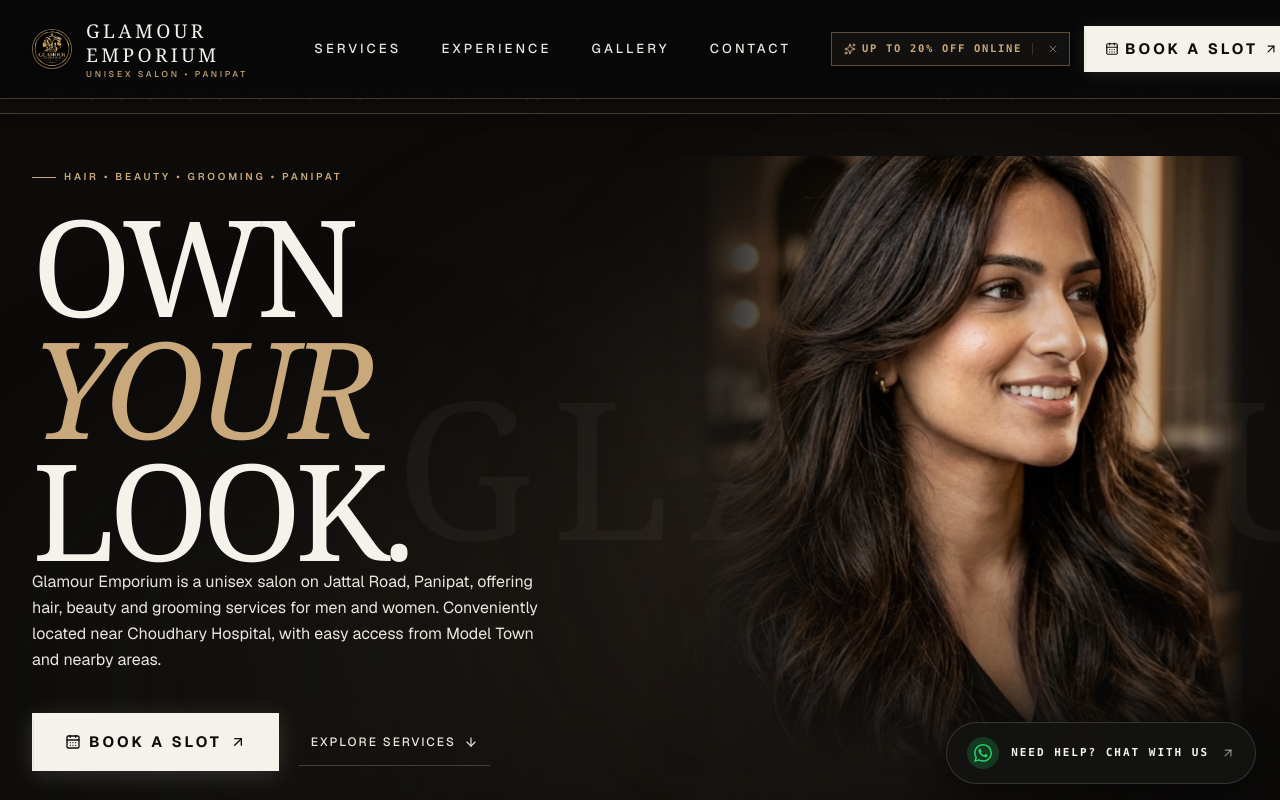
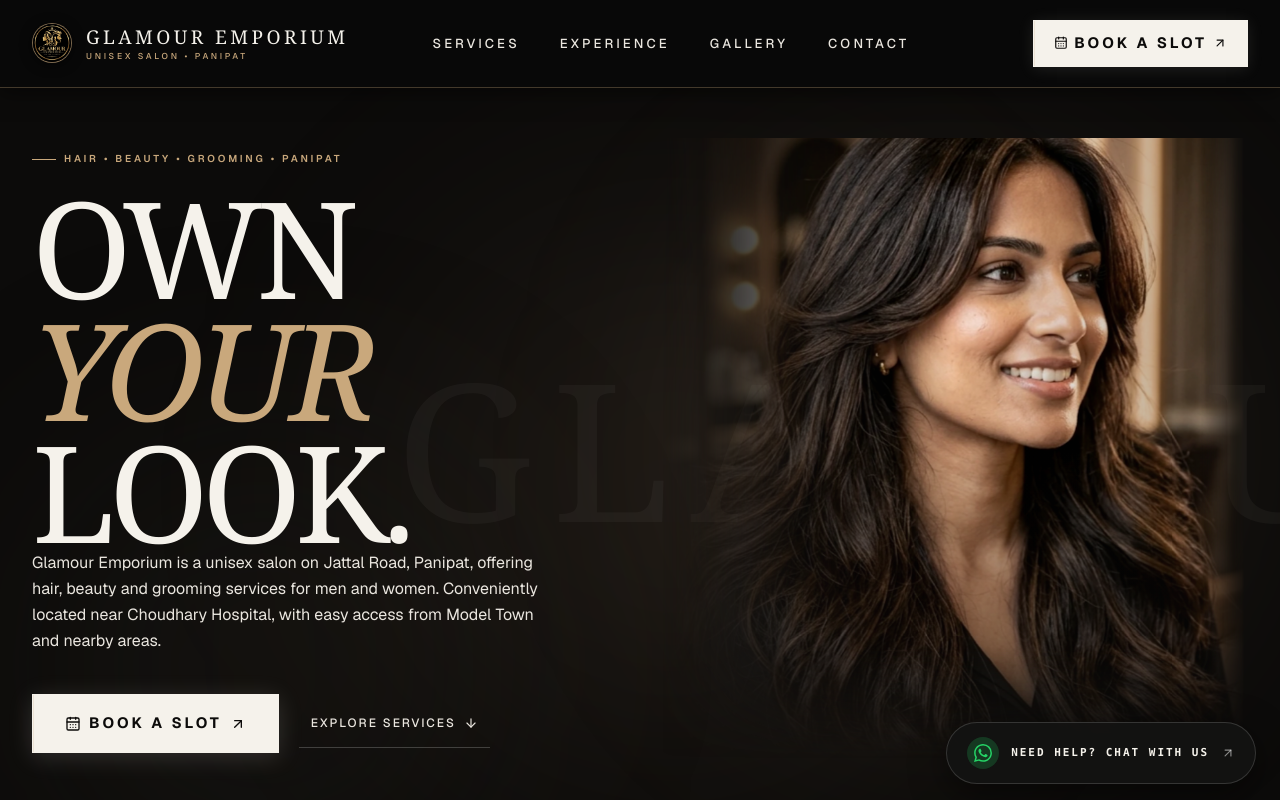
Before and after one commit to shubh791/glamour-emporium, a Next.js app: page / in a window 1280 px wide. Shown: the top 800 px of the page. Built offline with nearby package versions, Linux system fonts and the light colour scheme.

Commit message:
feat(navigation): clean desktop navbar with no promo strips and integrate compact luxury offer card inside mobile drawer

```diff
--- a/src/app/page.js
+++ b/src/app/page.js
@@ -3,7 +3,6 @@
 import { BookingProvider } from "@/context/BookingContext";
 import BookingModal from "@/components/booking/BookingModal";
 import Navbar from "@/components/layout/Navbar";
-import PromoAnnouncementStrip from "@/components/ui/PromoAnnouncementStrip";
 import Hero from "@/components/sections/Hero";
 import Services from "@/components/sections/Services";
 import ServicesExperimental from "@/components/sections/ServicesExperimental";
@@ -39,7 +38,6 @@ export default function HomePage() {
 
         {/* Main Content Sections */}
         <main id="main-content" tabIndex={-1}>
-          <PromoAnnouncementStrip />
           <Hero />
           <SelectedServices />
           <Experience />
--- a/src/components/layout/Navbar.jsx
+++ b/src/components/layout/Navbar.jsx
@@ -8,14 +8,11 @@ import { siteData } from "@/data/siteData";
 import { useReducedMotion } from "@/hooks/useReducedMotion";
 import { useBooking } from "@/context/BookingContext";
 import InstagramIcon from "@/components/ui/InstagramIcon";
-import { BookingPromoDesktop, BookingPromoMobileDrawer } from "@/components/ui/BookingPromoStrip";
-
-const PROMO_STORAGE_KEY = "ge_promo_dismissed_until";
+import { BookingPromoMobileDrawer } from "@/components/ui/BookingPromoStrip";
 
 export default function Navbar() {
   const [isScrolled, setIsScrolled] = useState(false);
   const [mobileMenuOpen, setMobileMenuOpen] = useState(false);
-  const [showPromo, setShowPromo] = useState(true);
   const prefersReducedMotion = useReducedMotion();
   const { openBooking } = useBooking();
 
@@ -25,28 +22,6 @@ export default function Navbar() {
     { label: "Gallery", href: "/#showcase", number: "03" },
     { label: "Contact", href: "/#contact", number: "04" },
   ];
-
-  // Initialize promo dismissal state from localStorage (persists for 7 days)
-  useEffect(() => {
-    try {
-      const dismissedUntil = localStorage.getItem(PROMO_STORAGE_KEY);
-      if (dismissedUntil && Number(dismissedUntil) > Date.now()) {
-        setShowPromo(false);
-      }
-    } catch {
-      // localStorage safety
-    }
-  }, []);
-
-  const handleDismissPromo = () => {
-    setShowPromo(false);
-    try {
-      const expireTime = Date.now() + 7 * 24 * 60 * 60 * 1000;
-      localStorage.setItem(PROMO_STORAGE_KEY, String(expireTime));
-    } catch {
-      // localStorage safety
-    }
-  };
 
   useEffect(() => {
     const handleScroll = () => {
@@ -172,14 +147,9 @@ export default function Navbar() {
           </nav>
 
           {/* ============================================================ */}
-          {/* DESKTOP ACTION AREA (Right Column: Compact Badge + Book CTA) */}
+          {/* DESKTOP ACTION AREA (Right Column: Clean Book CTA Button)    */}
           {/* ============================================================ */}
-          <div className="hidden lg:flex items-center gap-3.5 pl-6 lg:pl-8 xl:pl-10">
-            <BookingPromoDesktop
-              showPromo={showPromo}
-              onDismiss={handleDismissPromo}
-            />
-
+          <div className="hidden lg:flex items-center pl-6 lg:pl-8 xl:pl-10">
             <button
               type="button"
               onClick={() => openBooking()}
@@ -272,8 +242,6 @@ export default function Navbar() {
 
               {/* Compact Promotional Offer Card at Bottom of Nav Links */}
               <BookingPromoMobileDrawer
-                showPromo={showPromo}
-                onDismiss={handleDismissPromo}
                 onSelectOffer={() => {
                   setMobileMenuOpen(false);
                   openBooking();
--- a/src/components/sections/Hero.jsx
+++ b/src/components/sections/Hero.jsx
@@ -206,7 +206,7 @@ export default function Hero() {
       ref={containerRef}
       id="hero"
       aria-labelledby="hero-title"
-      className="relative min-h-[calc(100dvh-100px)] sm:min-h-[calc(100dvh-112px)] lg:min-h-[calc(100dvh-116px)] w-full bg-[#0c0b0a] text-[#f5f2eb] flex flex-col justify-between overflow-hidden pt-4 pb-6 sm:pt-6 sm:pb-8 lg:pt-8 lg:pb-10"
+      className="relative min-h-[100dvh] w-full bg-[#0c0b0a] text-[#f5f2eb] flex flex-col justify-between overflow-hidden pt-20 pb-6 sm:pt-28 sm:pb-10 lg:pt-32 lg:pb-10"
     >
       {/* Background Ambient Lighting Glows */}
       <div className="absolute inset-0 pointer-events-none z-0">
--- a/src/components/ui/BookingPromoStrip.jsx
+++ b/src/components/ui/BookingPromoStrip.jsx
@@ -1,139 +1,74 @@
 "use client";
 
-import { motion, AnimatePresence } from "framer-motion";
 import { useBooking } from "@/context/BookingContext";
-import { useReducedMotion } from "@/hooks/useReducedMotion";
-import { Sparkles, X } from "lucide-react";
-
-/**
- * Desktop Compact Luxury Booking Offer Badge
- * Placed neatly alongside the primary "BOOK A SLOT" button in Navbar.
- */
-export function BookingPromoDesktop({ showPromo, onDismiss }) {
-  const { openBooking } = useBooking();
-  const prefersReducedMotion = useReducedMotion();
-
-  return (
-    <AnimatePresence>
-      {showPromo && (
-        <motion.div
-          initial={prefersReducedMotion ? false : { opacity: 0, scale: 0.92, x: 6 }}
-          animate={{ opacity: 1, scale: 1, x: 0 }}
-          exit={prefersReducedMotion ? false : { opacity: 0, scale: 0.92, x: 6 }}
-          transition={{ duration: 0.22, ease: [0.22, 1, 0.36, 1] }}
-          className="flex items-center gap-2 bg-[#141210]/95 border border-[#c9a87c]/40 hover:border-[#c9a87c] pl-3 pr-1.5 py-1.5 shadow-[0_4px_16px_rgba(0,0,0,0.5)] backdrop-blur-md transition-colors"
-        >
-          {/* Clickable Offer Trigger */}
-          <button
-            type="button"
-            onClick={() => openBooking()}
-            className="flex items-center gap-1.5 text-left cursor-pointer focus-visible:outline-none group"
-            aria-label="Book online to receive up to 20% discount"
-          >
-            <Sparkles className="w-3 h-3 text-[#c9a87c] shrink-0 group-hover:rotate-12 transition-transform" />
-            <span className="font-mono text-[10.5px] tracking-[0.16em] uppercase text-[#c9a87c] font-semibold whitespace-nowrap">
-              UP TO 20% OFF ONLINE
-            </span>
-          </button>
-
-          {/* Subtle Vertical Divider */}
-          <div className="w-[1px] h-3 bg-white/15 mx-0.5" aria-hidden="true" />
-
-          {/* Dismiss X Button */}
-          <button
-            type="button"
-            onClick={(e) => {
-              e.stopPropagation();
-              onDismiss();
-            }}
-            aria-label="Dismiss online booking offer badge"
-            className="w-5 h-5 flex items-center justify-center text-white/40 hover:text-white transition-colors cursor-pointer focus-visible:outline-none"
-          >
-            <X className="w-3 h-3" />
-          </button>
-        </motion.div>
-      )}
-    </AnimatePresence>
-  );
-}
+import { Sparkles } from "lucide-react";
 
 /**
  * Mobile Drawer Compact Luxury Promo Card
- * Positioned cleanly below navigation links inside the mobile hamburger menu drawer.
+ * Positioned inside the hamburger navigation drawer below navigation links and above the drawer footer.
+ * Only appears once the user intentionally opens the hamburger menu on mobile devices (max-width: 767px).
+ *
+ * Content:
+ * - Header: ✦ ONLINE BOOKING OFFER
+ * - Headline: UP TO 20% OFF ON SELECTED SERVICES
+ * - Subtitle: ₹99 advance adjusted in final bill
  */
-export function BookingPromoMobileDrawer({ showPromo, onDismiss, onSelectOffer }) {
-  const prefersReducedMotion = useReducedMotion();
+export function BookingPromoMobileDrawer({ onSelectOffer }) {
+  const { openBooking } = useBooking();
 
-  if (!showPromo) return null;
+  const handleTrigger = () => {
+    if (onSelectOffer) {
+      onSelectOffer();
+    } else {
+      openBooking();
+    }
+  };
 
   return (
-    <AnimatePresence>
-      <motion.div
-        initial={prefersReducedMotion ? false : { opacity: 0, y: 10 }}
-        animate={{ opacity: 1, y: 0 }}
-        exit={prefersReducedMotion ? false : { opacity: 0, y: 10 }}
-        transition={{ duration: 0.25, ease: [0.22, 1, 0.36, 1] }}
-        className="relative my-2 w-full overflow-hidden border border-[#c9a87c]/35 bg-gradient-to-br from-[#1c1813] via-[#141210] to-[#0c0b0a] p-3.5 sm:p-4 text-left shadow-[0_6px_20px_rgba(0,0,0,0.5)] transition-colors hover:border-[#c9a87c]/70 group"
-      >
-        {/* Clickable Card Body */}
     <div
       role="button"
       tabIndex={0}
-          onClick={onSelectOffer}
+      onClick={handleTrigger}
       onKeyDown={(e) => {
         if (e.key === "Enter" || e.key === " ") {
           e.preventDefault();
-              onSelectOffer();
+          handleTrigger();
         }
       }}
-          className="cursor-pointer focus-visible:outline-none pr-6"
+      className="relative my-2 w-full cursor-pointer overflow-hidden border border-[#c9a87c]/40 bg-gradient-to-br from-[#1a1713] via-[#12100e] to-[#0c0b0a] p-3 xs:p-3.5 text-left shadow-[0_4px_20px_rgba(0,0,0,0.6)] transition-all hover:border-[#c9a87c]/80 active:scale-[0.99] group select-none"
     >
+      {/* Subtle Glow Texture */}
+      <div className="absolute top-0 right-0 w-24 h-24 bg-[#c9a87c]/8 rounded-full blur-xl pointer-events-none" />
+
       {/* Header Tag */}
-          <div className="flex items-center gap-1.5 mb-1.5">
+      <div className="flex items-center gap-1.5 mb-1 text-[#c9a87c]">
         <Sparkles className="w-3 h-3 text-[#c9a87c] shrink-0" />
-            <span className="font-mono text-[9.5px] uppercase tracking-[0.2em] text-[#c9a87c] font-semibold">
-              EXCLUSIVE ONLINE OFFER
+        <span className="font-mono text-[9.5px] xs:text-[10px] uppercase tracking-[0.2em] font-semibold">
+          ONLINE BOOKING OFFER
         </span>
       </div>
 
-          {/* Heading */}
-          <div className="font-serif text-[15px] sm:text-[16px] font-normal text-[#f5f2eb] tracking-wide group-hover:text-[#c9a87c] transition-colors">
-            UP TO 20% OFF
+      {/* Primary Headline */}
+      <div className="font-serif text-[13px] xs:text-[14px] uppercase font-normal text-[#f5f2eb] tracking-wide group-hover:text-[#c9a87c] transition-colors leading-snug">
+        UP TO 20% OFF ON SELECTED SERVICES
       </div>
 
-          {/* Micro-copy */}
-          <p className="font-sans text-[11px] text-[#eae6df]/75 mt-0.5 leading-snug">
-            Special discount applied automatically on confirmed website appointments.
-          </p>
-
-          {/* Bottom Action Trigger */}
-          <div className="mt-3 flex items-center gap-1.5">
-            <span className="inline-flex items-center gap-1 font-mono text-[10px] font-bold uppercase tracking-[0.16em] text-[#0c0b0a] bg-[#c9a87c] group-hover:bg-[#dfc49c] px-2.5 py-1 transition-colors">
-              <span>CLAIM OFFER</span>
-              <span aria-hidden="true">↗</span>
+      {/* Pricing / Adjustment Subtitle */}
+      <div className="mt-1.5 flex items-center justify-between">
+        <span className="font-mono text-[10.5px] xs:text-[11px] text-[#c9a87c] tracking-[0.08em] font-medium">
+          ₹99 advance adjusted in final bill
+        </span>
+        <span className="font-mono text-[9.5px] xs:text-[10px] uppercase font-bold tracking-[0.14em] text-[#0c0b0a] bg-[#c9a87c] group-hover:bg-[#dfc49c] px-2 py-0.5 transition-colors">
+          BOOK ↗
         </span>
       </div>
     </div>
-
-        {/* Dismiss Button */}
-        <button
-          type="button"
-          onClick={(e) => {
-            e.stopPropagation();
-            onDismiss();
-          }}
-          aria-label="Dismiss promotional offer card"
-          className="absolute top-2.5 right-2.5 w-6 h-6 flex items-center justify-center text-white/40 hover:text-white transition-colors cursor-pointer focus-visible:outline-none"
-        >
-          <X className="w-3.5 h-3.5" />
-        </button>
-      </motion.div>
-    </AnimatePresence>
   );
 }
 
 // Backwards compatibility
 export const BookingPromoMobile = BookingPromoMobileDrawer;
+export const BookingPromoDesktop = () => null;
 
 export default function BookingPromoStrip() {
   return null;
--- a/src/components/ui/PromoAnnouncementStrip.jsx
+++ /dev/null
@@ -1,43 +0,0 @@
-"use client";
-
-import { useBooking } from "@/context/BookingContext";
-
-/**
- * Permanent Non-Blocking Promotional Announcement Strip
- * Sits statically in the document flow directly below the fixed navbar and above the hero.
- *
- * Content:
- * - Left / Primary: ✦ UP TO 20% OFF ON SELECTED SERVICES WITH ONLINE BOOKING
- * - Right / Secondary: ₹99 Advance • Adjusted in final bill
- */
-export default function PromoAnnouncementStrip() {
-  const { openBooking } = useBooking();
-
-  return (
-    <div
-      role="region"
-      aria-label="Promotional announcement"
-      onClick={() => openBooking()}
-      className="relative z-20 w-full bg-[#110f0d] border-t border-b border-[#c9a87c]/30 text-[#f5f2eb] mt-[56px] sm:mt-[68px] lg:mt-[76px] py-2 sm:py-2.5 px-3 sm:px-6 lg:px-8 cursor-pointer hover:bg-[#171411] transition-colors select-none"
-    >
-      <div className="mx-auto max-w-7xl flex flex-col sm:flex-row items-center justify-between gap-1 sm:gap-4 text-center sm:text-left">
-        {/* Primary Offer Message */}
-        <div className="flex items-center justify-center sm:justify-start gap-1.5 min-w-0">
-          <span className="text-[#c9a87c] text-xs leading-none shrink-0" aria-hidden="true">
-            ✦
-          </span>
-          <span className="font-mono text-[11px] xs:text-[12px] sm:text-[12.5px] lg:text-[13px] tracking-[0.06em] xs:tracking-[0.1em] sm:tracking-[0.16em] uppercase text-[#f5f2eb] font-medium leading-tight">
-            UP TO 20% OFF ON SELECTED SERVICES WITH ONLINE BOOKING
-          </span>
-        </div>
-
-        {/* Secondary Pricing Notice */}
-        <div className="shrink-0 flex items-center justify-center gap-1.5">
-          <span className="font-mono text-[10.5px] xs:text-[11.5px] sm:text-[12px] tracking-[0.08em] sm:tracking-[0.14em] uppercase text-[#c9a87c] font-semibold leading-tight">
-            ₹99 Advance • Adjusted in final bill
-          </span>
-        </div>
-      </div>
-    </div>
-  );
-}
```
Lines whose indentation alone changed are shown as unchanged.
